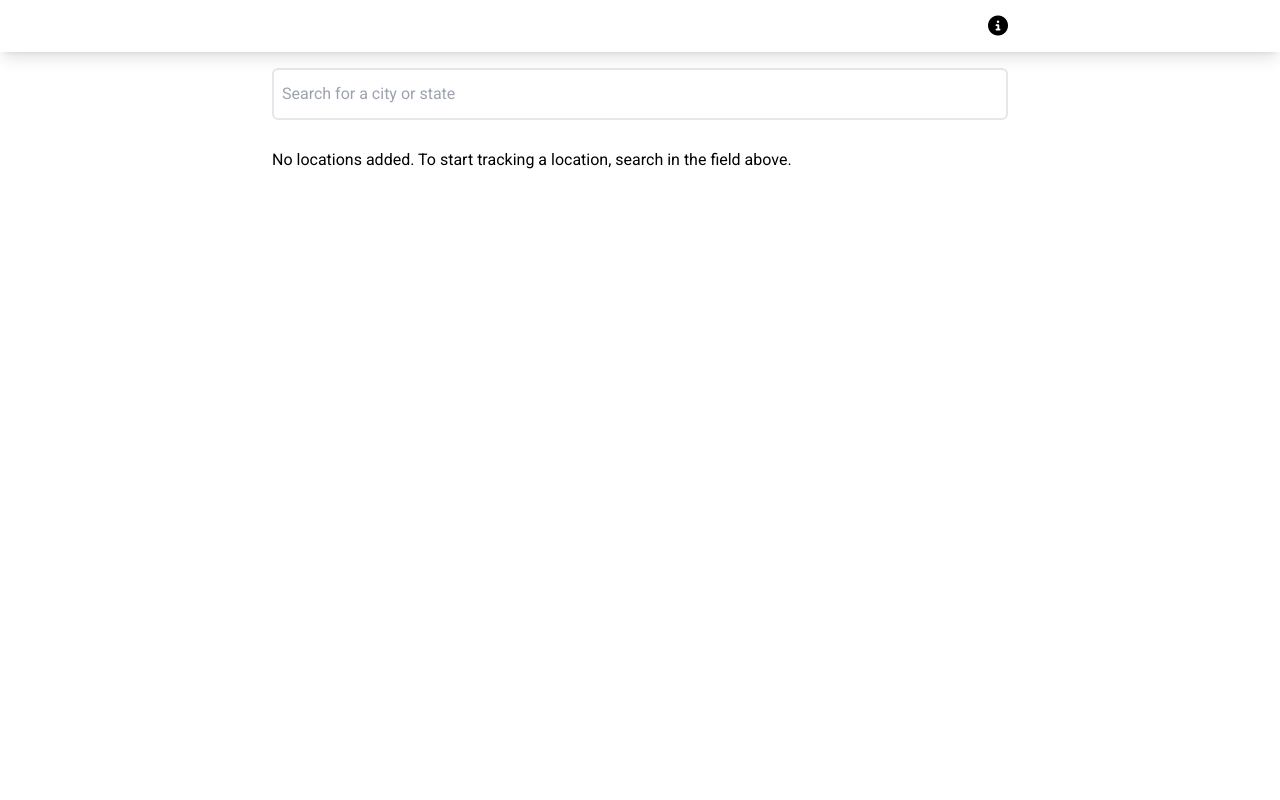
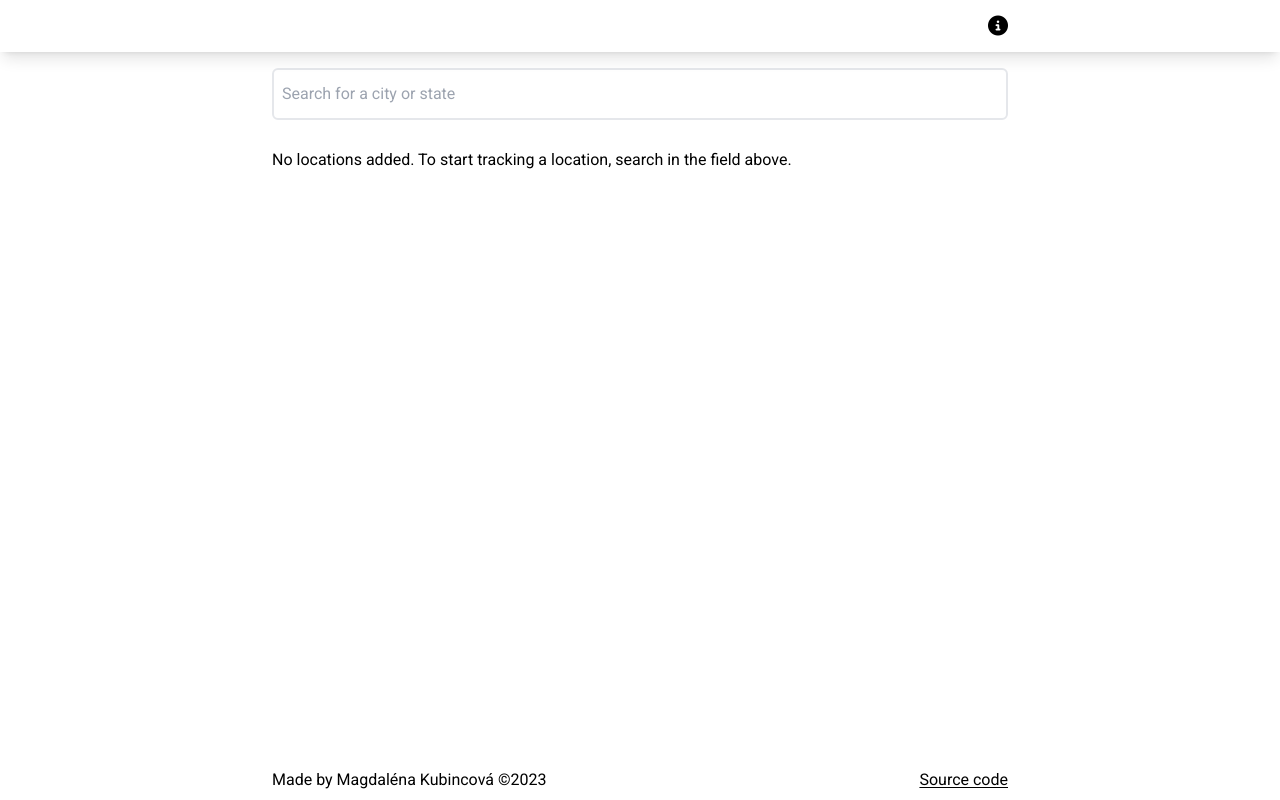
Before and after one commit to mkubincova/weather-app, a Vue app: page / in a window 1280 px wide. Built offline with nearby package versions, Linux system fonts and the light colour scheme.

Commit message:
feat: footer

```diff
--- a/src/App.vue
+++ b/src/App.vue
@@ -1,11 +1,20 @@
 <template>
-  <div class="flex flex-col min-h-screen font-Roboto">
+  <div class="flex flex-col min-h-screen font-Roboto relative">
     <SiteNavigation />
     <RouterView v-slot="{ Component }">
       <Transition name="page" mode="out-in">
         <component :is="Component" />
       </Transition>
     </RouterView>
+    <footer class="container max-w-screen-md relative">
+      <div
+        class="py-2 flex flex-col justify-center text-center xs:justify-between xs:flex-row items-center gap-x-2 flex-wrap absolute left-[1rem] right-[1rem] bottom-0">
+        <p>Made by Magdaléna Kubincová ©{{ new Date().getFullYear() }}</p>
+        <a class="underline underline-offset-2 hover:no-underline focus:no-underline"
+          href="https://github.com/mkubincova/weather-app">Source
+          code</a>
+      </div>
+    </footer>
   </div>
 </template>
 
--- a/src/components/AsyncCityView.vue
+++ b/src/components/AsyncCityView.vue
@@ -1,5 +1,5 @@
 <template>
-    <div class="flex flex-col flex-1 items-center"
+    <div class="flex flex-col flex-1 items-center pb-[70px]"
         :class="[sunIcons.includes(weatherData.current.weather[0].icon) ? 'bg-sun' : cloudIcons.includes(weatherData.current.weather[0].icon) ? 'bg-cloud' : rainIcons.includes(weatherData.current.weather[0].icon) ? 'bg-rain' : 'bg-night text-white']">
         <!-- Banner -->
         <div v-if="route.query.preview" class="p-4 bg-black bg-opacity-20 shadow-inner w-full text-center">
--- a/src/components/CityViewSkeleton.vue
+++ b/src/components/CityViewSkeleton.vue
@@ -1,5 +1,5 @@
 <template>
-    <div class="flex flex-col items-center">
+    <div class="flex flex-col items-center pb-[70px]">
         <div class="py-6 px-4 max-w-screen-md w-full">
             <AnimatedPlaceholder class="w-full h-[56px]" />
 
--- a/src/components/SiteNavigation.vue
+++ b/src/components/SiteNavigation.vue
@@ -1,6 +1,6 @@
 <template>
     <header class="sticky top-0 bg-white shadow-lg z-10">
-        <nav class="container flex items-center gap-4  py-3">
+        <nav class="container max-w-screen-md flex items-center gap-4  py-3">
             <RouterLink :to="{ name: 'home' }" v-if="route.name !== 'home'" aria-label="Back to homepage">
                 <i class="fa-solid fa-arrow-left text-xl"></i>
             </RouterLink>
--- a/src/views/HomeView.vue
+++ b/src/views/HomeView.vue
@@ -1,5 +1,5 @@
 <template>
-  <main class="container">
+  <main class="container max-w-screen-md flex-1 pb-[70px]">
     <div class="pt-4 mb-3 relative">
       <input type="text" placeholder="Search for a city or state" v-model="searchQuery" @input="getSearchResults"
         class="w-full py-3 px-2 border-2 rounded-md cursor-pointer text-black">
--- a/tailwind.config.js
+++ b/tailwind.config.js
@@ -18,6 +18,7 @@ module.exports = {
       center: true,
     },
     screens: {
+      xs: "450px",
       sm: "640px",
       md: "768px",
     }
```
